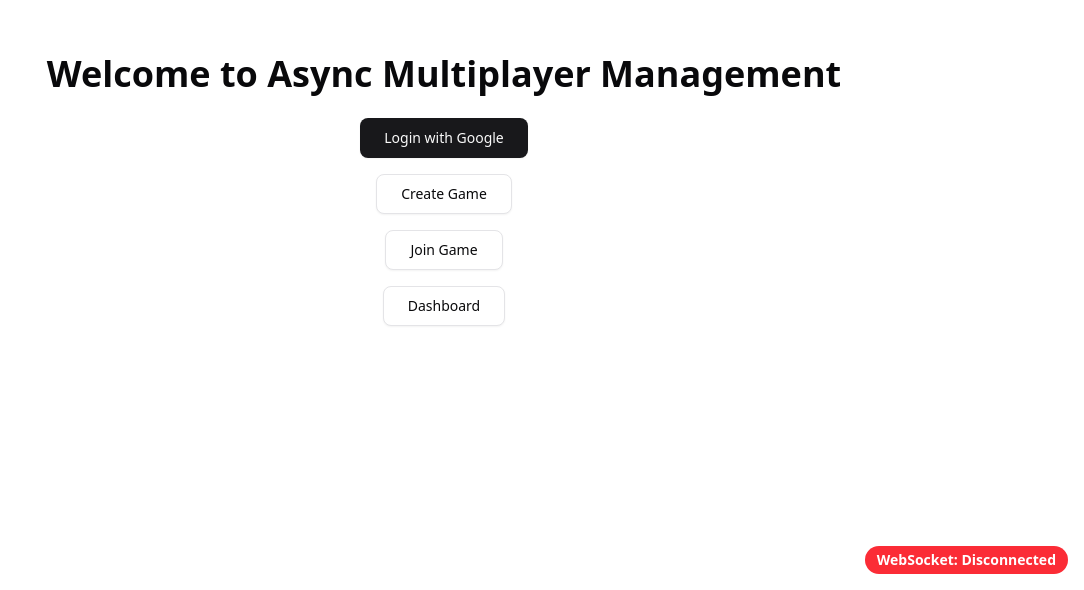
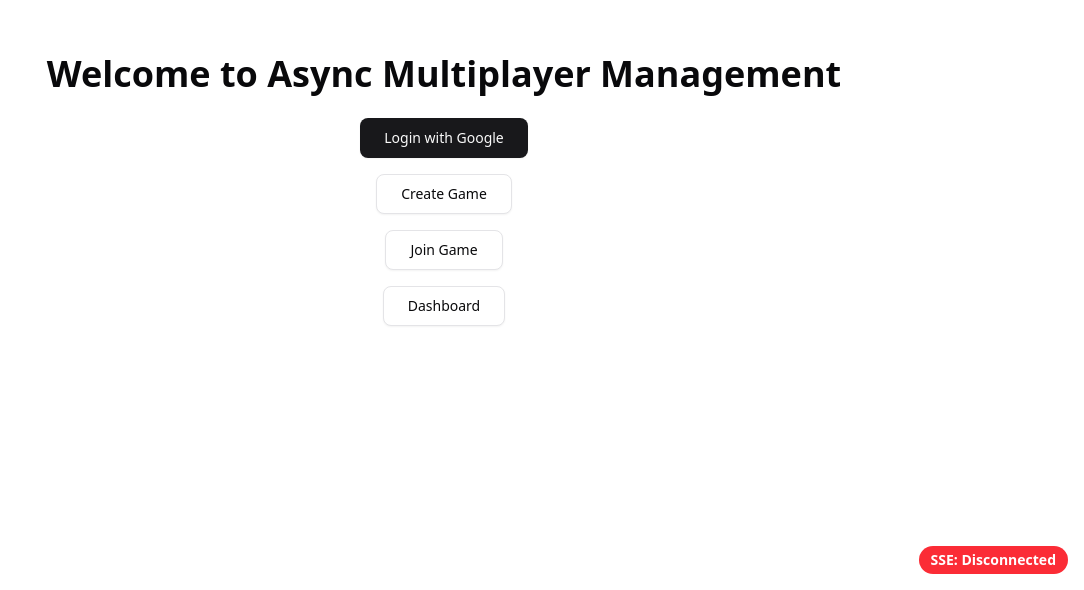
Before and after one commit to panzerstadt/async-multiplayer, a Next.js app in the folder frontend/: page / in a window 1280 px wide. Shown: the part 210-800 px from the top of the page, without its empty margins (196-1280 px from the left). Built offline with nearby package versions, Linux system fonts and the light colour scheme; no server answers.

Commit message:
switch to sse

```diff
--- a/frontend/app/layout.tsx
+++ b/frontend/app/layout.tsx
@@ -19,9 +19,9 @@ export const metadata: Metadata = {
 
 import { Providers } from "./providers";
 import { AuthProvider } from "@/context/AuthContext";
-import { WebSocketProvider } from "@/context/WebSocketContext";
+import { SSEProvider } from "@/context/SSEContext";
 import { Toaster } from "@/components/ui/sonner";
-import WebSocketStatusIndicator from "@/components/WebSocketStatusIndicator";
+import SSEStatusIndicator from "@/components/SSEStatusIndicator";
 
 export default function RootLayout({
   children,
@@ -33,10 +33,10 @@ export default function RootLayout({
       <body>
         <Providers>
           <AuthProvider>
-            <WebSocketProvider>
+            <SSEProvider>
               {children}
-            <WebSocketStatusIndicator />
-            </WebSocketProvider>
+            <SSEStatusIndicator />
+            </SSEProvider>
           </AuthProvider>
           <Toaster />
         </Providers>
--- a/frontend/package.json
+++ b/frontend/package.json
@@ -22,7 +22,6 @@
     "react": "^19.0.0",
     "react-dom": "^19.0.0",
     "react-hook-form": "^7.60.0",
-    "socket.io-client": "^4.8.1",
     "sonner": "^2.0.6",
     "tailwind-merge": "^3.3.1",
     "zod": "^3.25.75"
--- /dev/null
+++ b/frontend/src/components/SSEStatusIndicator.tsx
@@ -0,0 +1,39 @@
+"use client";
+
+import { useSSE } from "@/context/SSEContext";
+import { useEffect, useState } from "react";
+
+export default function SSEStatusIndicator() {
+  const { eventSource } = useSSE();
+  const [isConnected, setIsConnected] = useState(false);
+
+  useEffect(() => {
+    if (!eventSource) return;
+
+    // EventSource.OPEN (0) means connection is established
+    setIsConnected(eventSource.readyState === EventSource.OPEN);
+
+    eventSource.onopen = () => {
+      setIsConnected(true);
+    };
+
+    eventSource.onerror = () => {
+      setIsConnected(false);
+    };
+
+    return () => {
+      eventSource.onopen = null;
+      eventSource.onerror = null;
+    };
+  }, [eventSource]);
+
+  return (
+    <div
+      className={`fixed bottom-4 right-4 px-3 py-1 rounded-full text-sm font-semibold
+        ${isConnected ? "bg-green-500 text-white" : "bg-red-500 text-white"}
+      `}
+    >
+      SSE: {isConnected ? "Connected" : "Disconnected"}
+    </div>
+  );
+}
--- a/frontend/src/components/WebSocketStatusIndicator.tsx
+++ /dev/null
@@ -1,38 +0,0 @@
-"use client";
-
-import { useWebSocket } from "@/context/WebSocketContext";
-import { useEffect, useState } from "react";
-
-export default function WebSocketStatusIndicator() {
-  const { socket } = useWebSocket();
-  const [isConnected, setIsConnected] = useState(false);
-
-  useEffect(() => {
-    if (!socket) return;
-
-    setIsConnected(socket.connected);
-
-    socket.on("connect", () => {
-      setIsConnected(true);
-    });
-
-    socket.on("disconnect", () => {
-      setIsConnected(false);
-    });
-
-    return () => {
-      socket.off("connect");
-      socket.off("disconnect");
-    };
-  }, [socket]);
-
-  return (
-    <div
-      className={`fixed bottom-4 right-4 px-3 py-1 rounded-full text-sm font-semibold
-        ${isConnected ? "bg-green-500 text-white" : "bg-red-500 text-white"}
-      `}
-    >
-      WebSocket: {isConnected ? "Connected" : "Disconnected"}
-    </div>
-  );
-}
--- /dev/null
+++ b/frontend/src/context/SSEContext.tsx
@@ -0,0 +1,59 @@
+"use client";
+
+import { createContext, useContext, useEffect, ReactNode, useState } from 'react';
+import { toast } from 'sonner';
+
+interface SSEContextType {
+  eventSource: EventSource | null;
+}
+
+const SSEContext = createContext<SSEContextType | undefined>(undefined);
+
+export function SSEProvider({ children }: { children: ReactNode }) {
+  const [eventSource, setEventSource] = useState<EventSource | null>(null);
+
+  useEffect(() => {
+    console.log('Attempting to connect to SSE endpoint...');
+    const newEventSource = new EventSource(`${process.env.NEXT_PUBLIC_API_URL}/sse/notifications`);
+    setEventSource(newEventSource);
+
+    newEventSource.onopen = () => {
+      console.log('SSE: Connected');
+    };
+
+    newEventSource.onmessage = (event) => {
+      console.log('SSE: Message received', event.data);
+      try {
+        const data = JSON.parse(event.data);
+        if (data.event === 'new_save') {
+          toast.info(`New save for game ${data.game_id}: ${data.message}`);
+        }
+      } catch (e) {
+        console.error('SSE: Error parsing message', e);
+      }
+    };
+
+    newEventSource.onerror = (error) => {
+      console.error('SSE: Connection Error', error);
+      newEventSource.close();
+    };
+
+    return () => {
+      newEventSource.close();
+    };
+  }, []);
+
+  return (
+    <SSEContext.Provider value={{ eventSource }}>
+      {children}
+    </SSEContext.Provider>
+  );
+}
+
+export function useSSE() {
+  const context = useContext(SSEContext);
+  if (context === undefined) {
+    throw new Error('useSSE must be used within an SSEProvider');
+  }
+  return context;
+}
--- a/frontend/src/context/WebSocketContext.tsx
+++ /dev/null
@@ -1,55 +0,0 @@
-"use client";
-
-import { createContext, useContext, useEffect, ReactNode, useState } from 'react';
-import { io as ClientIO, Socket } from 'socket.io-client';
-import { toast } from 'sonner';
-
-interface WebSocketContextType {
-  socket: Socket | null;
-}
-
-const WebSocketContext = createContext<WebSocketContextType | undefined>(undefined);
-
-export function WebSocketProvider({ children }: { children: ReactNode }) {
-  const [socket, setSocket] = useState<Socket | null>(null);
-
-  useEffect(() => {
-    console.log('Attempting to connect to WebSocket server...');
-    const newSocket = ClientIO(process.env.NEXT_PUBLIC_API_URL || 'http://localhost:8080');
-    setSocket(newSocket);
-
-    newSocket.on('connect', () => {
-      console.log('WebSocket: Connected');
-    });
-
-    newSocket.on('disconnect', () => {
-      console.log('WebSocket: Disconnected');
-    });
-
-    newSocket.on('connect_error', (error) => {
-      console.error('WebSocket: Connection Error', error);
-    });
-
-    newSocket.on('new_save', (data: { game_id: string; message: string }) => {
-      toast.info(`New save for game ${data.game_id}: ${data.message}`);
-    });
-
-    return () => {
-      newSocket.disconnect();
-    };
-  }, []);
-
-  return (
-    <WebSocketContext.Provider value={{ socket }}>
-      {children}
-    </WebSocketContext.Provider>
-  );
-}
-
-export function useWebSocket() {
-  const context = useContext(WebSocketContext);
-  if (context === undefined) {
-    throw new Error('useWebSocket must be used within a WebSocketProvider');
-  }
-  return context;
-}
```
Also changed, not shown: 1 other file (tests, documents, lock files or other folders).
